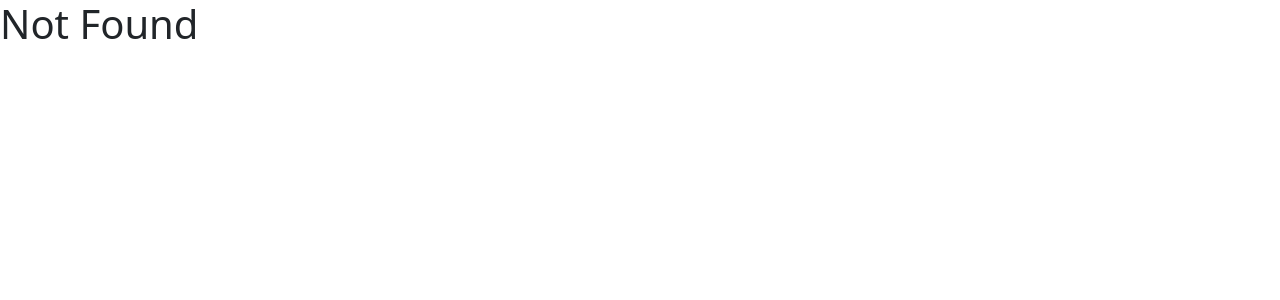
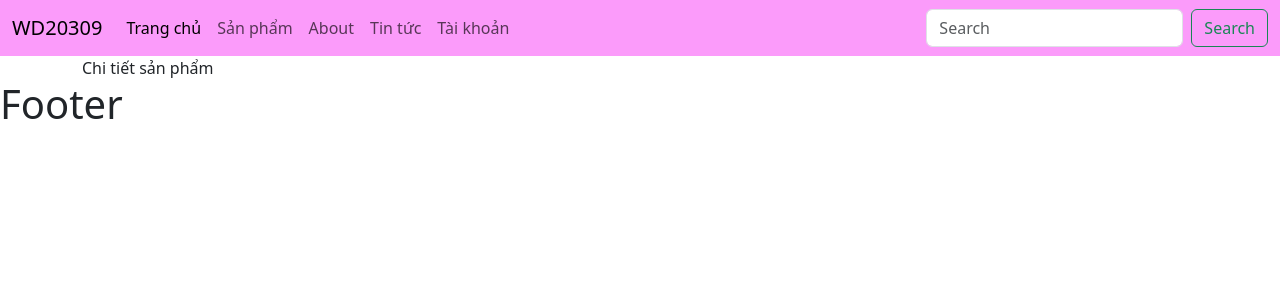
Before and after one commit to chinhpd5/WEB501, a React (Vite) app in the folder WD20309/: page /product/1 in a window 1280 px wide. Shown: the top 300 px of the page. Built offline with nearby package versions, Linux system fonts and the light colour scheme.

Commit message:
hướng dẫn asm1

```diff
--- a/WD20309/src/App.jsx
+++ b/WD20309/src/App.jsx
@@ -1,6 +1,7 @@
 import  {Route, Routes} from 'react-router-dom'
 import Home from './pages/Home'
 import Product from './pages/Product'
+import ProductDetail from './pages/ProductDetail'
 import About from './pages/About'
 import ClientLayout from './layouts/ClientLayout'
 function App() {
@@ -13,6 +14,7 @@ function App() {
         <Route path='/' element={<ClientLayout/>}>
           <Route path='' element={ <Home/> } />
           <Route path='product' element={ <Product/> } />
+          <Route path='product/:id' element={ <ProductDetail/> } />
           <Route path='about' element={ <About/> } />
         </Route>
 
--- /dev/null
+++ b/WD20309/src/pages/ProductDetail.jsx
@@ -0,0 +1,10 @@
+
+function ProductDetail(){
+  return (
+    <div>
+      Chi tiết sản phẩm
+    </div>
+  )
+}
+
+export default ProductDetail;
```
